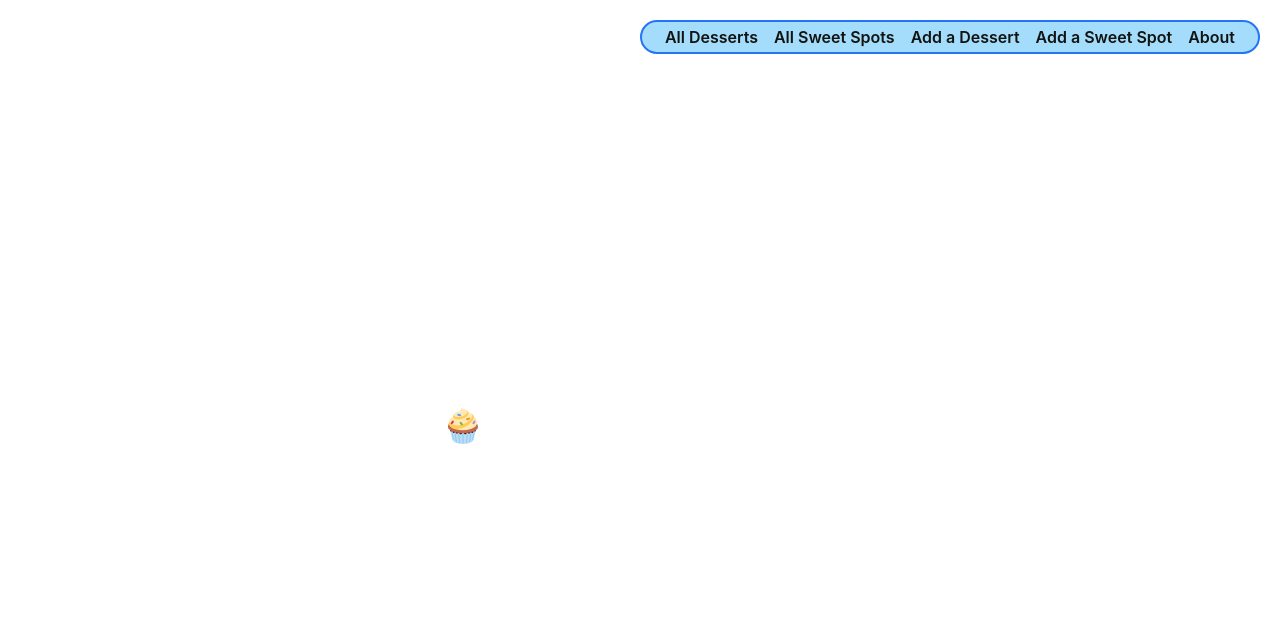
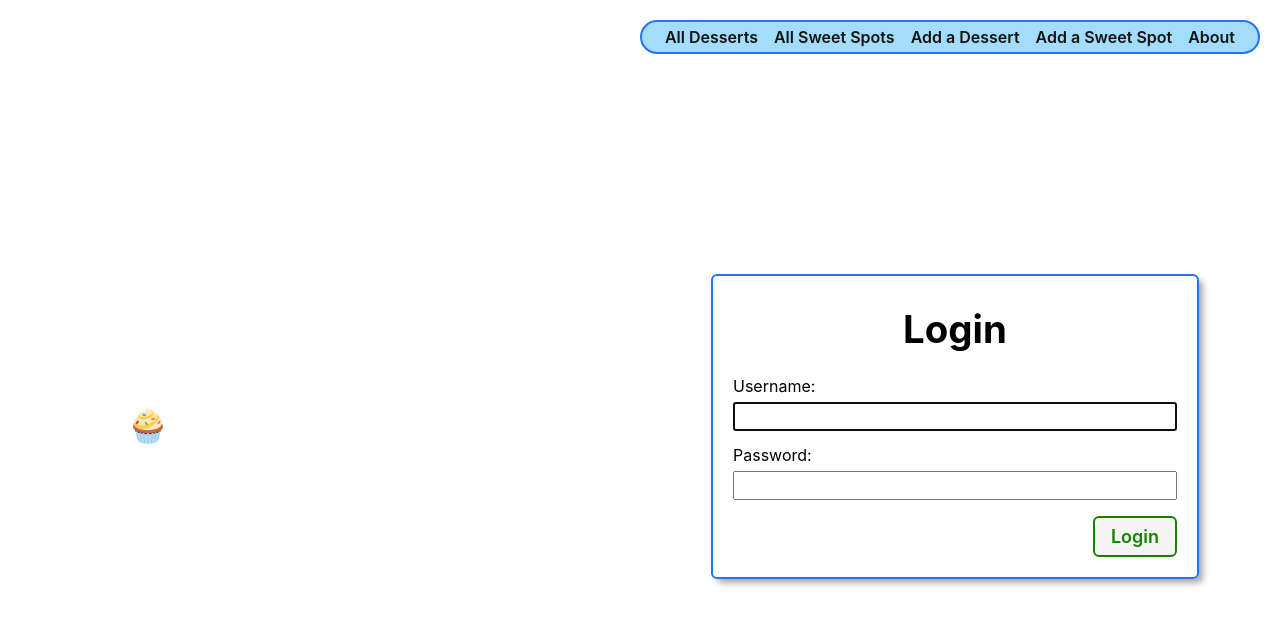
Before and after one commit to jessykim/dessert-collector-lab, a Django app: page / in a window 1280 px wide. Shown: the top 625 px of the page. Run offline with Django 4.2, Linux system fonts and the light colour scheme.

Commit message:
modify home template and add login form

```diff
--- a/main_app/templates/home.html
+++ b/main_app/templates/home.html
@@ -17,4 +17,14 @@
   /> {% endcomment %}
 </section>
 
+<section>
+  <form action="{% url 'home' %}" method="post" class="login">
+    <h1>Login</h1>
+    {% csrf_token %}
+    {{ form.as_p }}
+    <input type="hidden" name="next" value="{{ next }}">
+    <button type="submit" class="btn submit">Login</button>
+  </form>
+</section>
+
 {% endblock %}
--- a/main_app/urls.py
+++ b/main_app/urls.py
@@ -2,7 +2,7 @@ from django.urls import path
 from . import views
 
 urlpatterns = [
-  path('', views.home, name='home'),
+  path('', views.Home.as_view(), name='home'),
   path('about/', views.about, name='about'),
   path('desserts/', views.desserts_index, name='desserts_index'),
   path('desserts/<int:dessert_id>/', views.desserts_detail, name='desserts_detail'),
--- a/main_app/views.py
+++ b/main_app/views.py
@@ -1,12 +1,13 @@
 from django.shortcuts import render, redirect
 from django.views.generic.edit import CreateView, UpdateView, DeleteView
 from django.views.generic import ListView, DetailView
+from django.contrib.auth.views import LoginView
 from .models import Dessert, Spot
 from .forms import RecipeForm
 
 # Create your views here.
-def home(request):
-  return render(request, 'home.html')
+class Home(LoginView):
+  template_name = 'home.html'
 
 def about(request):
   return render(request, 'about.html')
```
